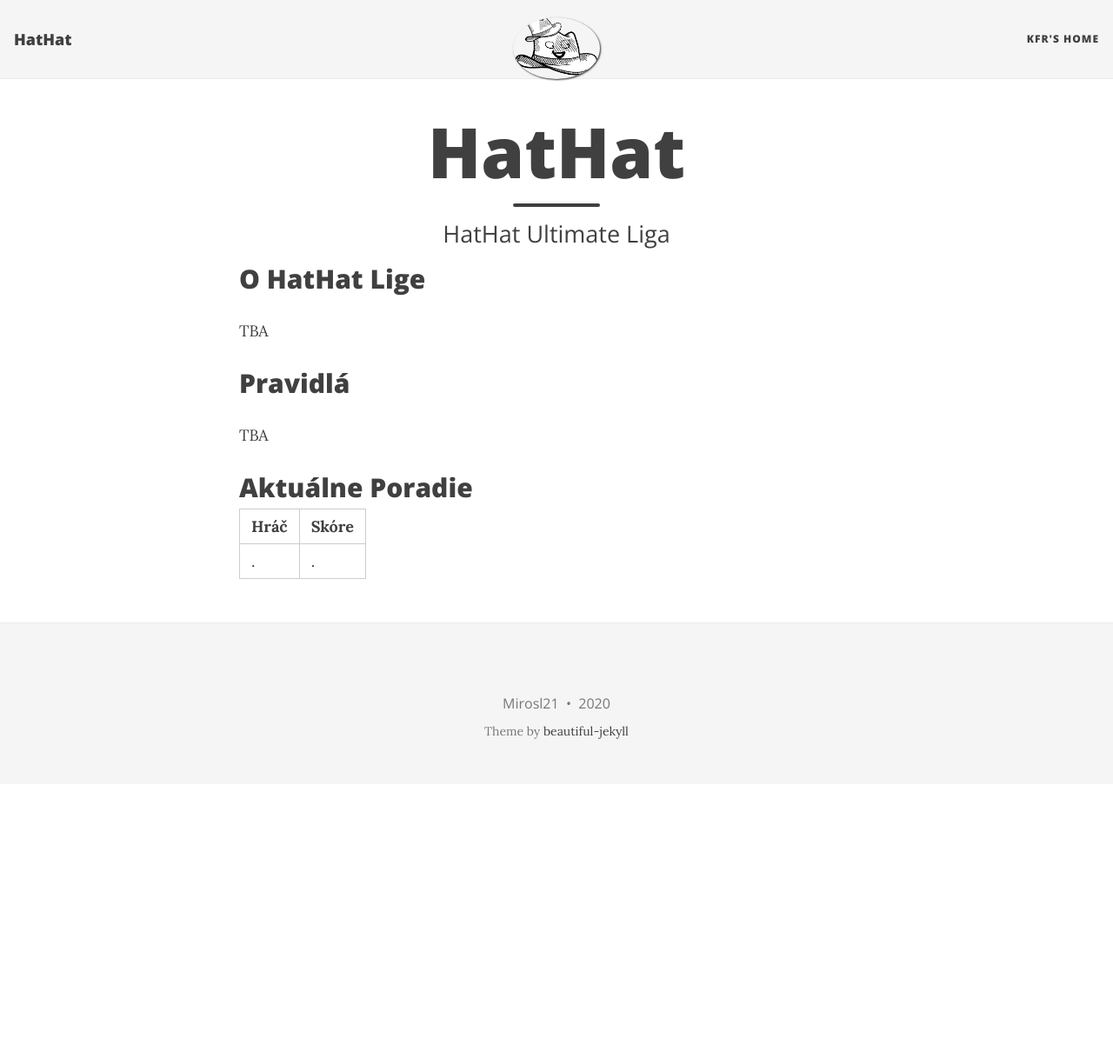
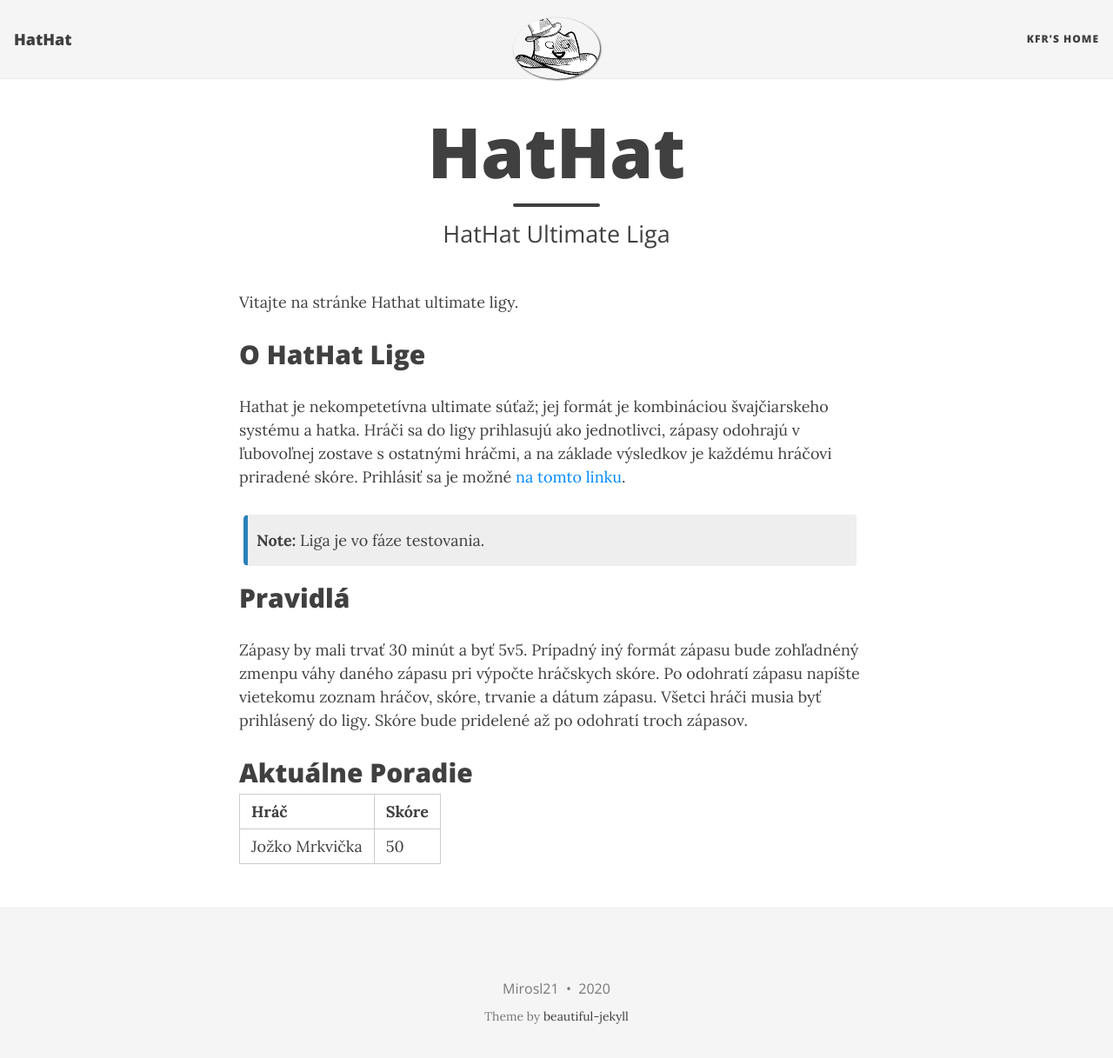
Before and after one commit to hohohat/hohohat.github.io, a Jekyll site: the page built from index.md, in a window 1280 px wide and 1230 px high. Shown: the top 1217 px of the window at 87% size. Built offline with Jekyll 4.4.1, drawn with Linux system fonts in a browser that asks for light colours; nearby versions of some CDN libraries.

Commit message:
update info

```diff
--- a/index.md
+++ b/index.md
@@ -4,17 +4,21 @@ title: HatHat
 subtitle: HatHat Ultimate Liga
 ---
 
+Vitajte na stránke Hathat ultimate ligy.
 
 ## O HatHat Lige
 
-TBA
+Hathat je nekompetetívna ultimate súťaž; jej formát je kombináciou švajčiarskeho systému a hatka. Hráči sa do ligy prihlasujú ako jednotlivci, zápasy odohrajú v ľubovoľnej zostave s ostatnými hráčmi, a na základe výsledkov je každému hráčovi priradené skóre. Prihlásiť sa je možné [na tomto linku](https://docs.google.com/forms/d/e/1FAIpQLSf03ztACnj7vxyA0Qd3_aGsF7lbCwNIcz9uHXTlqppDIjB4ww/viewform?usp=sf_link).
+
+{: .box-note}
+**Note:** Liga je vo fáze testovania.
 
 ## Pravidlá
 
-TBA
+Zápasy by mali trvať 30 minút a byť 5v5. Prípadný iný formát zápasu bude zohľadnéný zmenpu váhy daného zápasu pri výpočte hráčskych skóre. Po odohratí zápasu napíšte vietekomu zoznam hráčov, skóre, trvanie a dátum zápasu. Všetci hráči musia byť prihlásený do ligy. Skóre bude pridelené až po odohratí troch zápasov.
 
 ## Aktuálne Poradie
 
 | Hráč | Skóre |
 | :------ |:--- |
-| . | . |
+| Jožko Mrkvička | 50 |
```
